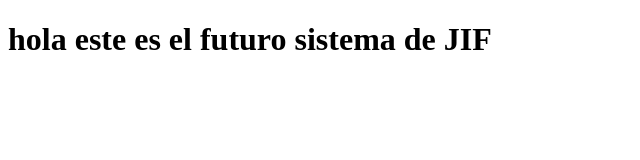
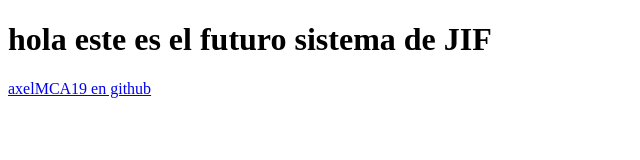
Before and after one commit to axelMCA19/traductor-jif, a plain HTML site: page index.html in a window 1280 px wide. Shown: the whole page, without its empty margins (0-640 px from the left). Drawn offline with Linux system fonts and the light colour scheme.

Commit message:
cambio 8 f30/12/2024
aqui estoy poniendo a prueba la rama central

```diff
--- a/index.html
+++ b/index.html
@@ -7,5 +7,6 @@
 </head>
 <body>
     <h1>hola este es el futuro sistema de JIF</h1>
+    <a href="https://github.com/axelMCA19">axelMCA19 en github</a>
 </body>
 </html>
```
